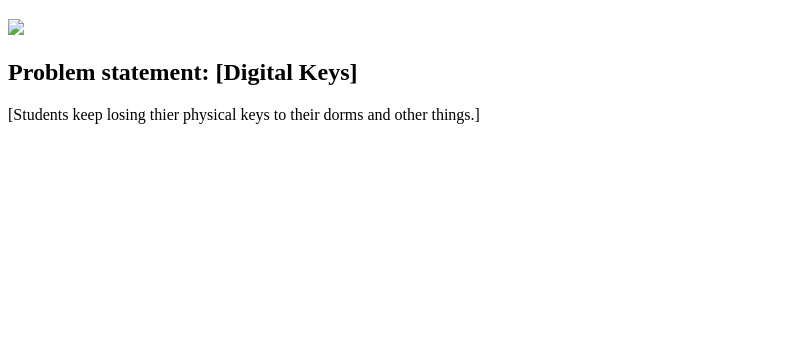
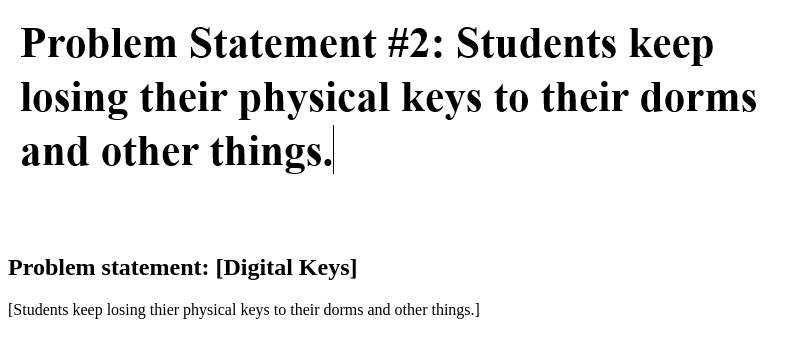
Before and after one commit to PeteyS17/PeteyS17.github.io, a plain HTML site: page index.html in a window 1280 px wide. Shown: the part 61-418 px from the top of the page, without its empty margins (0-811 px from the left). Drawn offline with Linux system fonts and the light colour scheme.

Commit message:
Update index.html

```diff
--- a/index.html
+++ b/index.html
@@ -6,7 +6,7 @@
   <body>
     <h1>LaMorra Strong</h1>
     <section class="assign"/>
-<img src="Problem Statement.png/>
+<img src="Problem Statement.png"/>
 <section class="assign-det"/>
 <h2>Problem statement: [Digital Keys]</h2>
   <p>
```
